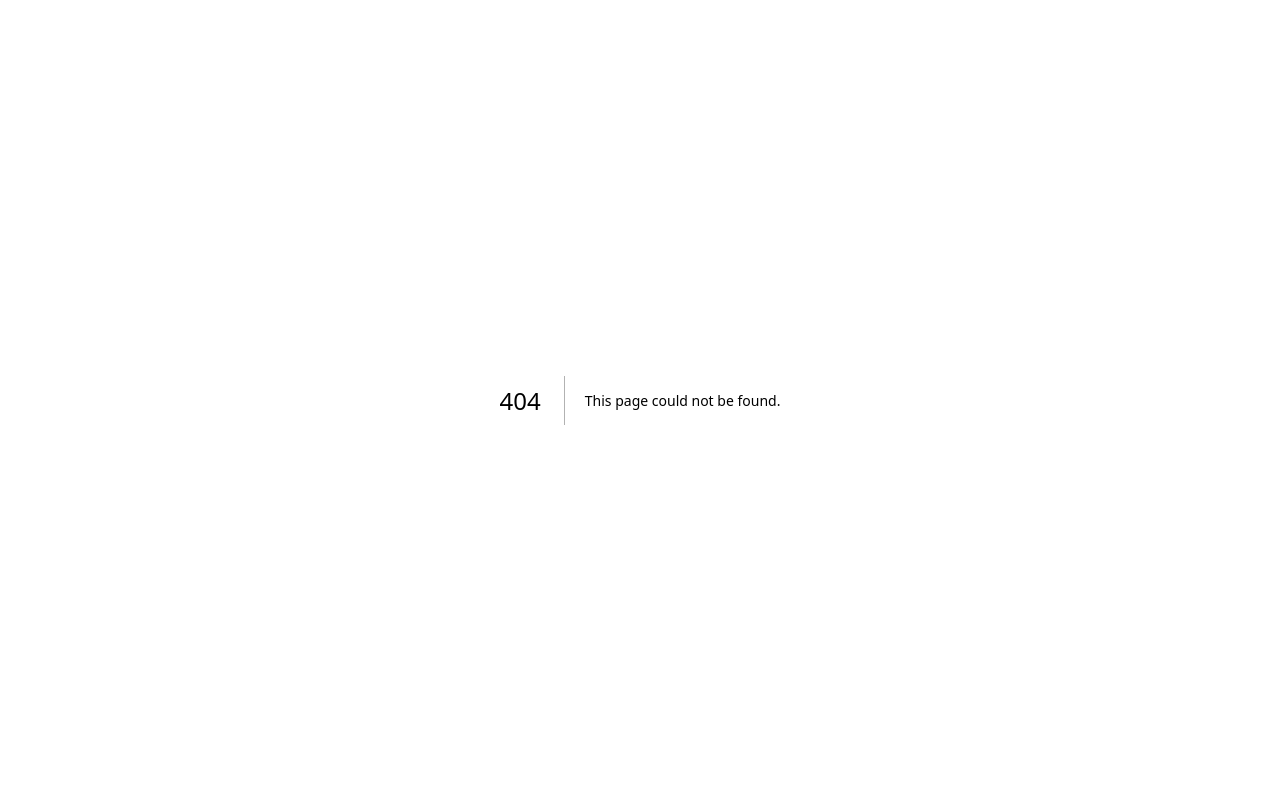
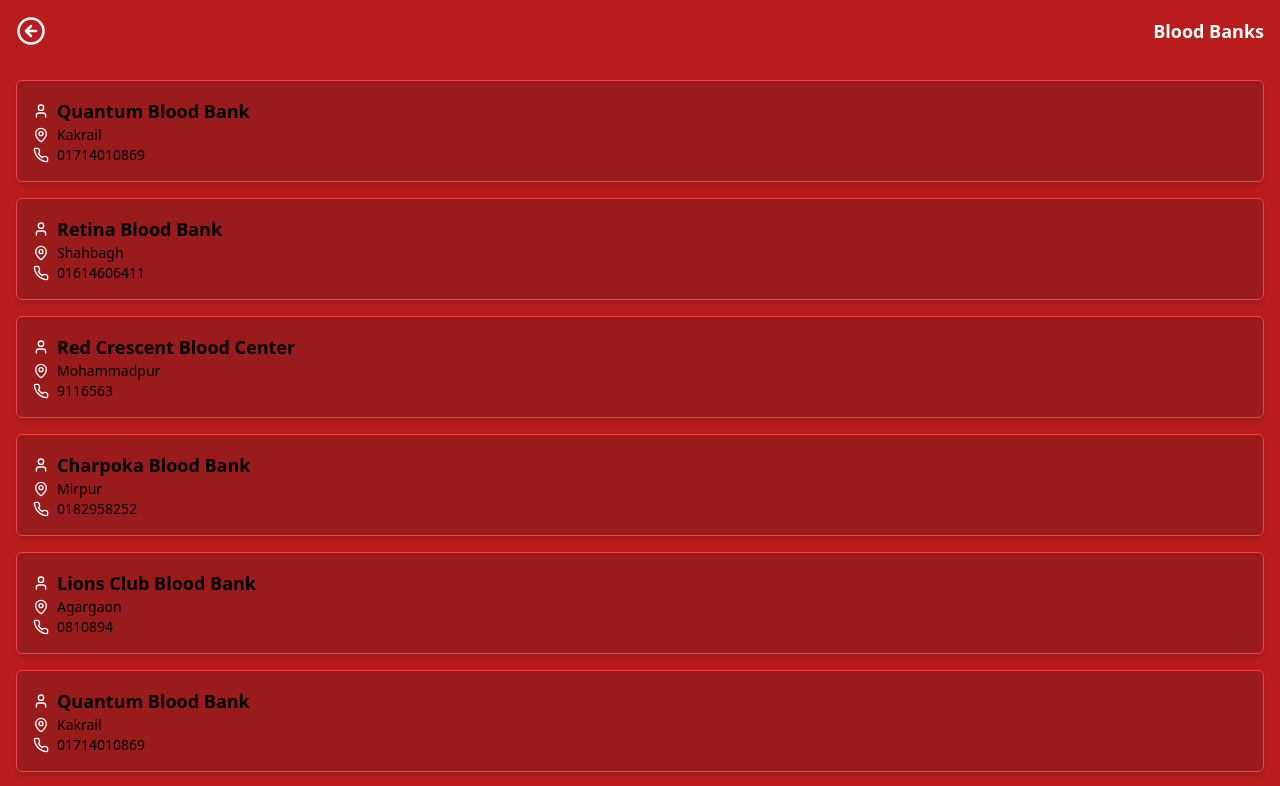
Before and after one commit to mdsajalali/blood-donor-app, a Next.js app: page /banks in a window 1280 px wide. Before the commit this address had no page. Shown: the top 786 px of the page. Built offline with nearby package versions, Linux system fonts and the light colour scheme.

Commit message:
add: banks

```diff
--- /dev/null
+++ b/src/app/(dashboard)/banks/page.tsx
@@ -0,0 +1,151 @@
+"use client";
+
+import { useState } from "react";
+import { ArrowLeftCircle, Phone, MapPin, User } from "lucide-react"; // Icons from lucide-react
+import Link from "next/link";
+
+// Type for a single blood bank
+type BloodBank = {
+  id: number;
+  name: string;
+  location: string;
+  phone: string;
+};
+
+// Blood banks data
+const bloodBanks: BloodBank[] = [
+  {
+    id: 1,
+    name: "Quantum Blood Bank",
+    location: "Kakrail",
+    phone: "01714010869",
+  },
+  {
+    id: 2,
+    name: "Retina Blood Bank",
+    location: "Shahbagh",
+    phone: "01614606411",
+  },
+  {
+    id: 3,
+    name: "Red Crescent Blood Center",
+    location: "Mohammadpur",
+    phone: "9116563",
+  },
+  {
+    id: 4,
+    name: "Charpoka Blood Bank",
+    location: "Mirpur",
+    phone: "0182958252",
+  },
+  {
+    id: 5,
+    name: "Lions Club Blood Bank",
+    location: "Agargaon",
+    phone: "0810894",
+  },
+  {
+    id: 1,
+    name: "Quantum Blood Bank",
+    location: "Kakrail",
+    phone: "01714010869",
+  },
+  {
+    id: 2,
+    name: "Retina Blood Bank",
+    location: "Shahbagh",
+    phone: "01614606411",
+  },
+  {
+    id: 3,
+    name: "Red Crescent Blood Center",
+    location: "Mohammadpur",
+    phone: "9116563",
+  },
+  {
+    id: 4,
+    name: "Charpoka Blood Bank",
+    location: "Mirpur",
+    phone: "0182958252",
+  },
+];
+
+export default function Banks() {
+  const [selectedBank, setSelectedBank] = useState<BloodBank | null>(null); // State for selected bank
+
+  const closeModal = () => setSelectedBank(null);
+
+  return (
+    <div className="bg-red-700 min-h-screen">
+      {/* Top Bar with Back Icon and Heading */}
+      <div className="absolute top-4 left-4 right-4 flex items-center justify-between">
+        <Link href="/dashboard">
+          <ArrowLeftCircle className="text-white cursor-pointer" size={30} />
+        </Link>
+        <h1 className="text-lg font-semibold text-white">Blood Banks</h1>
+      </div>
+
+      {/* Main Content */}
+      <div className="pt-20 px-4">
+        <div className="space-y-4">
+          {bloodBanks.map((bank) => (
+            <div
+              key={bank.id}
+              className="p-4  bg-red-800 rounded-md shadow-md border border-red-500 cursor-pointer hover:bg-red-600 transition"
+              onClick={() => setSelectedBank(bank)}
+            >
+              <h2 className="text-lg font-semibold flex items-center gap-2">
+                <User className="text-white" size={16} />
+                {bank.name}
+              </h2>
+              <p className="text-sm flex items-center gap-2">
+                <MapPin className="text-white" size={16} />
+                {bank.location}
+              </p>
+              <p className="text-sm flex items-center gap-2">
+                <Phone className="text-white" size={16} />
+                {bank.phone}
+              </p>
+            </div>
+          ))}
+        </div>
+      </div>
+
+      {/* Modal */}
+      {selectedBank && (
+        <div
+          className="fixed inset-0 px-6 bg-black bg-opacity-50 flex items-center justify-center z-50"
+          onClick={closeModal}
+        >
+          <div
+            className="bg-white text-black rounded-md p-6 max-w-sm w-full relative"
+            onClick={(e) => e.stopPropagation()}
+          >
+            <h2 className="text-lg font-bold text-center mb-4 flex items-center gap-2 justify-center">
+              <User size={20} />
+              {selectedBank.name}
+            </h2>
+            <div className="flex justify-between gap-4">
+              <Link
+                href="/map"
+                className="flex-1 bg-red-600 text-center text-white py-2 rounded-md hover:bg-red-700 transition"
+                onClick={() => alert("Map functionality")}
+              >
+                Map
+              </Link>
+              <Link
+                href="/blood-donor-call"
+                className="flex-1 bg-green-600 text-center text-white py-2 rounded-md hover:bg-green-700 transition"
+                onClick={() =>
+                  (window.location.href = `tel:${selectedBank.phone}`)
+                }
+              >
+                Call
+              </Link>
+            </div>
+          </div>
+        </div>
+      )}
+    </div>
+  );
+}
--- a/src/app/(dashboard)/dashboard/page.tsx
+++ b/src/app/(dashboard)/dashboard/page.tsx
@@ -17,7 +17,7 @@ export default function Dashboard() {
     { name: "Seeker", Icon: Search, link: "seeker" },
     { name: "Request", Icon: PlusSquare, link: "request" },
     { name: "Hospital", Icon: Hospital, link: "hospital" },
-    { name: "Bank", Icon: Banknote, link: "bank" },
+    { name: "Banks", Icon: Banknote, link: "banks" },
     { name: "Profile", Icon: User, link: "profile" },
     { name: "FAQ", Icon: HelpCircle, link: "faq" },
     { name: "Social", Icon: Users, link: "social" },
```
